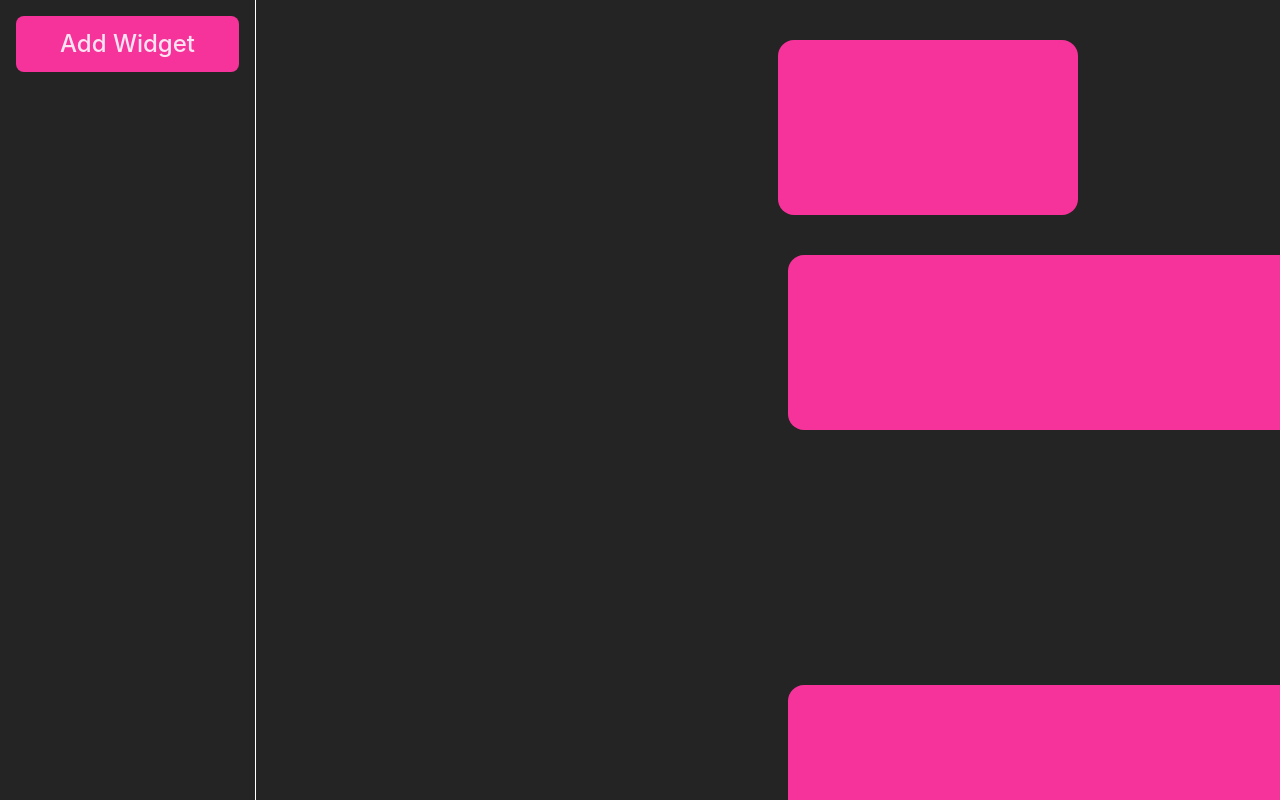
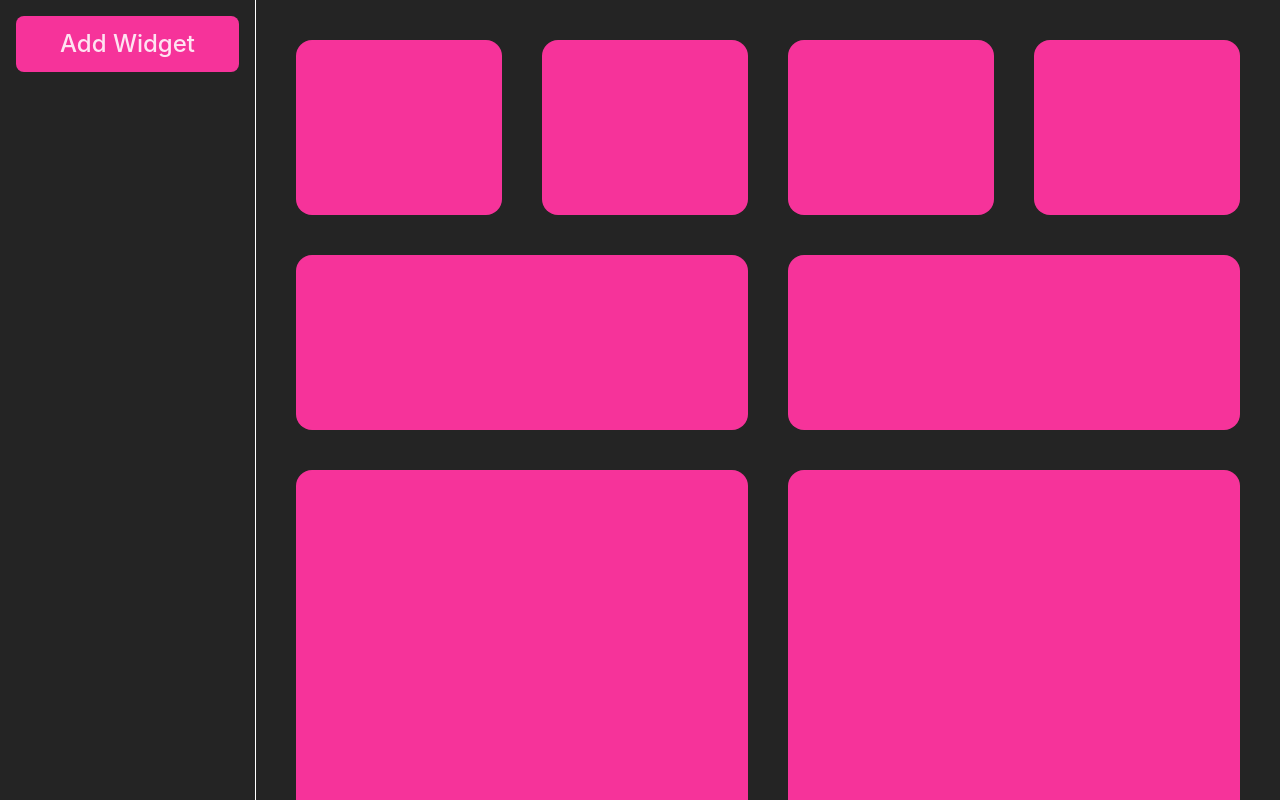
Before and after one commit to Cutaiar/scramble-squares, a React (Vite) app: page / in a window 1280 px wide. Built offline with nearby package versions, Linux system fonts and the light colour scheme.

Commit message:
fix layout issues

```diff
--- a/src/RGLApp.tsx
+++ b/src/RGLApp.tsx
@@ -32,8 +32,8 @@ const initialLayout = [
   { i: "e", x: 0, y: 1, w: 2, h: 1 },
   { i: "f", x: 2, y: 1, w: 2, h: 1 },
 
-  { i: "g", x: 0, y: 3, w: 2, h: 2 },
-  { i: "h", x: 2, y: 3, w: 2, h: 2 },
+  { i: "g", x: 0, y: 2, w: 2, h: 2 },
+  { i: "h", x: 2, y: 2, w: 2, h: 2 },
 ];
 
 export const RGLApp = () => {
@@ -90,10 +90,10 @@ export const RGLApp = () => {
         </button>
       </div>
       {/* Grid container (rest of the page) */}
-      <div className="flex-1 flex justify-center overflow-y-auto">
+      <div className="flex-1 overflow-y-auto">
         {/* Grid layout (less than the rest of the page) */}
         <GridLayoutWithWidth
-          className={cn(`w-[${w}px]`)}
+          className={cn(`max-w-[${w}px] mx-auto`)}
           compactType="horizontal"
           layout={layout}
           cols={cols}
```
